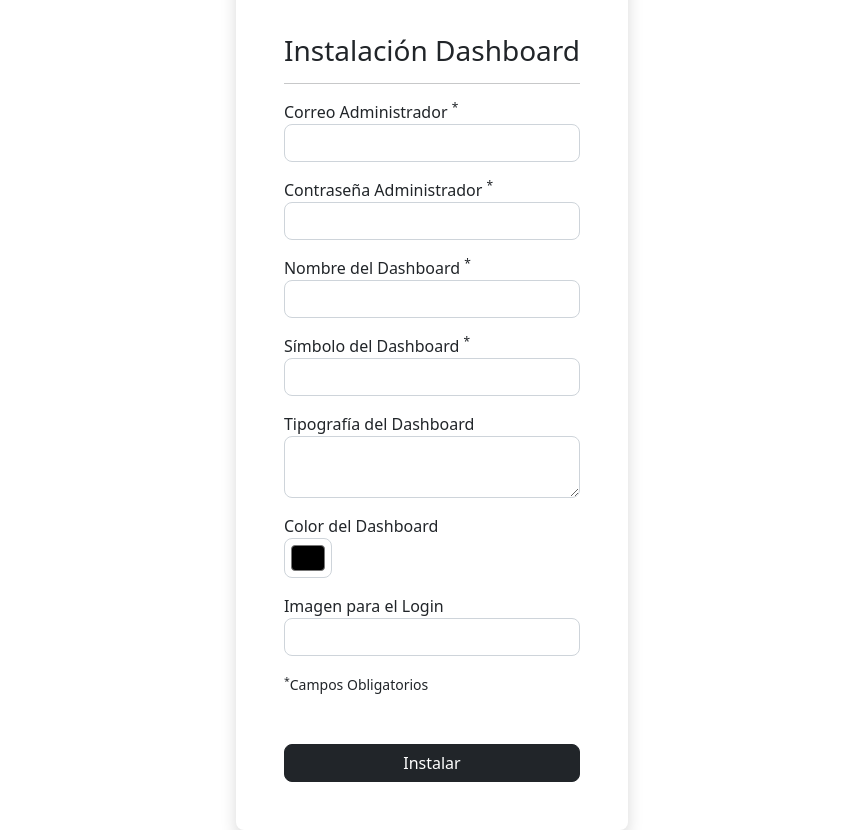
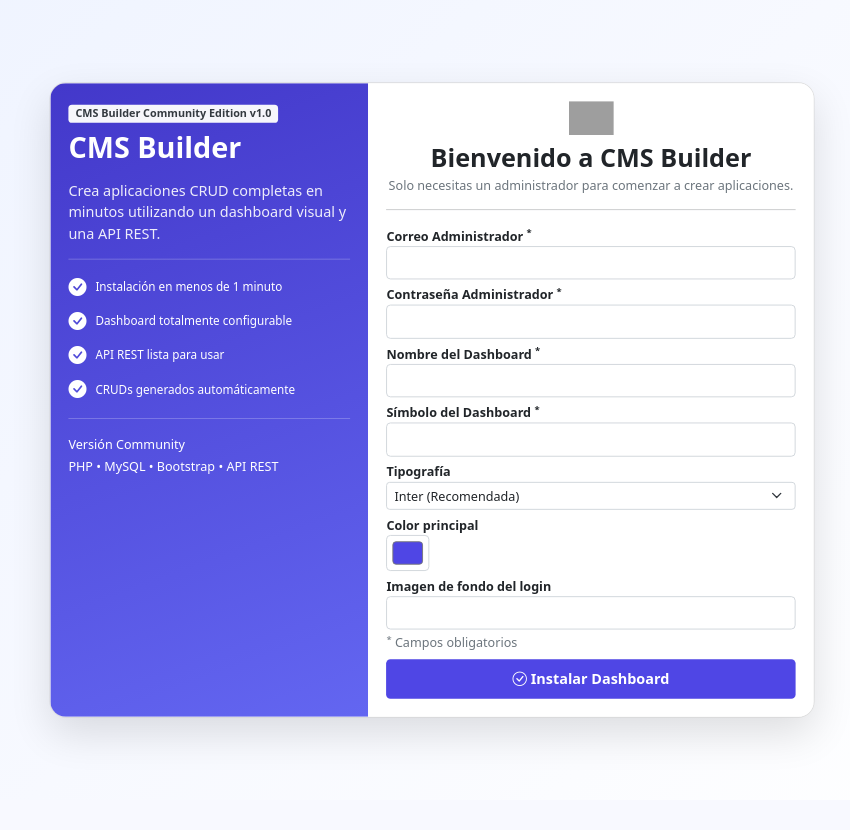
Before and after one commit to puricalvo/cms-builder, a PHP site: page / in a window 1280 px wide. Shown: the whole page, without its empty margins (208-1058 px from the left). After the commit the page ends 741 px from the top, so only its background shows below. Run offline with PHP 8.4, Linux system fonts and the light colour scheme; data that the repository does not hold is empty; some libraries are stand-ins or nearby versions; grey boxes are pictures that could not be loaded.

Commit message:
Actualiza README y documenta cambios de OpenAI e instalador

```diff
--- a/dashboard/controllers/dynamic.controller.php
+++ b/dashboard/controllers/dynamic.controller.php
@@ -114,7 +114,9 @@ class DynamicController{
 
 						$save = CurlController::request($url,$method,$fields);
 
+
 						if($save->status == 200){
+
 
 							echo '
 
--- a/dashboard/controllers/install.controller.php
+++ b/dashboard/controllers/install.controller.php
@@ -75,6 +75,8 @@ class InstallController{
 				color_admin TEXT NULL DEFAULT NULL,
 				back_admin TEXT NULL DEFAULT NULL,
 				scode_admin TEXT NULL DEFAULT NULL,
+				chatgpt_admin TEXT NULL DEFAULT NULL,
+				chatgpt_code_admin TEXT NULL DEFAULT NULL,
 				date_created_admin DATE NULL DEFAULT NULL,
 				date_updated_admin TIMESTAMP on update CURRENT_TIMESTAMP NOT NULL DEFAULT CURRENT_TIMESTAMP,
 				PRIMARY KEY (id_admin))";
@@ -91,6 +93,8 @@ class InstallController{
 				url_page TEXT NULL DEFAULT NULL,
 				icon_page TEXT NULL DEFAULT NULL,
 				type_page TEXT NULL DEFAULT NULL,
+				menu_type_page INT(11) NOT NULL DEFAULT 0,
+    			parent_id_page INT(11) NOT NULL DEFAULT 0,
 				order_page INT NULL DEFAULT '1',
 				date_created_page DATE NULL DEFAULT NULL,
 				date_updated_page TIMESTAMP on update CURRENT_TIMESTAMP NOT NULL DEFAULT CURRENT_TIMESTAMP,
@@ -213,6 +217,8 @@ class InstallController{
 					"url_page" => "inicio",
 					"icon_page" => "bi bi-house-door-fill",
 					"type_page" => "modules",
+					"menu_type_page" => 0,
+    				"parent_id_page" => 0,
 					"order_page" => 1,
 					"date_created_page" => date("Y-m-d")
 				);
@@ -230,6 +236,8 @@ class InstallController{
 					"url_page" => "admins",
 					"icon_page" => "bi bi-person-fill-gear",
 					"type_page" => "modules",
+					"menu_type_page" => 0,
+    				"parent_id_page" => 0,
 					"order_page" => 2,
 					"date_created_page" => date("Y-m-d")
 				);
@@ -247,6 +255,8 @@ class InstallController{
 					"url_page" => "archivos",
 					"icon_page" => "bi bi-file-earmark-image",
 					"type_page" => "custom",
+					"menu_type_page" => 0,
+    				"parent_id_page" => 0,
 					"order_page" => 3,
 					"date_created_page" => date("Y-m-d")
 				);
@@ -409,7 +419,7 @@ class InstallController{
 							"id_module_column" => $tableModule->results->lastId,
 							"title_column" =>  "color_admin",
 							"alias_column" => "color",
-							"type_column" =>  "text",
+							"type_column" =>  "color",
 							"matrix_column"  => "",
 							"visible_column" => 0,
 							"date_created_column" => date("Y-m-d")
@@ -429,6 +439,24 @@ class InstallController{
 							"alias_column" => "seguridad",
 							"type_column" =>  "text",
 							"matrix_column"  => "",
+							"visible_column" => 0,
+							"date_created_column" => date("Y-m-d")
+						],
+						[
+							"id_module_column" => $tableModule->results->lastId,
+							"title_column" => "chatgpt_admin",
+							"alias_column" => "ChatGPT",
+							"type_column" => "object",
+							"matrix_column" => "",
+							"visible_column" => 0,
+							"date_created_column" => date("Y-m-d")
+						],
+						[
+							"id_module_column" => $tableModule->results->lastId,
+							"title_column" => "chatgpt_code_admin",
+							"alias_column" => "ChatGPT",
+							"type_column" => "chatgpt",
+							"matrix_column" => "",
 							"visible_column" => 0,
 							"date_created_column" => date("Y-m-d")
 						]
--- a/dashboard/index.php
+++ b/dashboard/index.php
@@ -20,6 +20,7 @@ $dotenv = Dotenv\Dotenv::createImmutable(__DIR__);
 $dotenv->load();
 
 
+
 require_once "controllers/template.controller.php";
 require_once "controllers/curl.controller.php";
 
--- a/dashboard/views/assets/js/dynamic-forms/dynamic-forms.js
+++ b/dashboard/views/assets/js/dynamic-forms/dynamic-forms.js
@@ -280,7 +280,7 @@ $(document).on("change", ".changeChatGPT", function () {
       fncMatPreloader("off");
       fncSweetAlert("close", ".", "");
 
-      $("#" + title_prompt).summernote("code", response);
+      $("#" + title_prompt + "_chatgpt").summernote("code", response);
     },
   });
 });
--- a/dashboard/views/pages/dynamic/tables/manage/blocks/forms/chatgpt.php
+++ b/dashboard/views/pages/dynamic/tables/manage/blocks/forms/chatgpt.php
@@ -16,7 +16,7 @@
 
 	<textarea
 	class="form-control rounded summernote"
-	id="<?php echo $module->columns[$i]->title_column ?>"
+	id="<?php echo $module->columns[$i]->title_column ?>_chatgpt"
 	name="<?php echo $module->columns[$i]->title_column ?>"><?php if (!empty($data)): ?><?php echo urldecode($data[$module->columns[$i]->title_column]) ?><?php endif ?></textarea>
 
 <?php endif ?>
--- a/dashboard/views/pages/install/install.php
+++ b/dashboard/views/pages/install/install.php
@@ -1,141 +1,322 @@
-<div class="container-fluid">
+<div class="container-fluid install-bg">
 
-	<div class="d-flex flex-wrap justify-content-center align-content-center vh-100">
+    <div class="install-wrapper">
 
-		<div class="card border-0 rounded shadow p-5">
+				<div class="card install-card">
+
+					<div class="row g-0">
+
+						<div class="col-lg-5 install-left">
+
+							<span class="badge bg-light text-dark mb-2">
+							CMS Builder
+							Community Edition
+							v1.0
+							</span>
+
+							<h2>CMS Builder</h2>
+
+							<p class="mt-3">
+
+								Crea aplicaciones CRUD completas en minutos utilizando un dashboard visual y una API REST.
+
+							</p>
+
+							<hr class="border-light opacity-50">
+
+							<div class="step">
+
+								<i class="bi bi-check-circle-fill"></i>
+
+								Instalación en menos de 1 minuto
+
+							</div>
+
+							<div class="step">
+
+								<i class="bi bi-check-circle-fill"></i>
+
+								 Dashboard totalmente configurable
+
+							</div>
+
+							<div class="step">
+
+								<i class="bi bi-check-circle-fill"></i>
+
+								API REST lista para usar
+
+							</div>
+
+							<div class="step">
+
+								<i class="bi bi-check-circle-fill"></i>
+
+								 CRUDs generados automáticamente
+
+							</div>
+							<hr class="border-light opacity-50">
+
+								<small class="opacity-75">
+
+								Versión Community<br>
+
+								PHP • MySQL • Bootstrap • API REST
+
+								</small>
+
+						</div>
+
+						<div class="col-lg-7 install-right">
+
 
 					<form method="POST" class="needs-validation" novalidate>
 
-				<h3 class="pt-3 text-center">Instalación Dashboard</h3>
+						<div class="text-center mb-3">
+
+						<img src="https://cdn-icons-png.flaticon.com/512/9966/9966194.png"
+							width="50"
+							class="mb-2">
+
+							<h3 class="fw-bold mb-1">
+
+								Bienvenido a CMS Builder
+							</h3>
+
+							<p class="text-muted small">
+								Solo necesitas un administrador para comenzar a crear aplicaciones.
+							</p>
+
+						</div>
+
 
 						<hr>
 
-				<div class="form-group mb-3">
 
-					<label for="email_admin">Correo Administrador <sup>*</sup></label>
+						<div class="form-group mb-1">
+
+							<label class="small fw-bold">
+								Correo Administrador <sup>*</sup>
+							</label>
 
 							<input
 							type="email"
-					class="form-control rounded"
-					id="email_admin"
+							class="form-control form-control-sm rounded-3"
 							name="email_admin"
-					required
-					>
-
-					<div class="valid-feedback">Válido.</div>
-    				<div class="invalid-feedback">Campo inválido.</div>
+							required>
 
 						</div>
 
-				<div class="form-group mb-3">
 
-					<label for="password_admin">Contraseña Administrador <sup>*</sup></label>
+						<div class="form-group mb-1">
+
+							<label class="small fw-bold">
+								Contraseña Administrador <sup>*</sup>
+							</label>
 
 							<input
 							type="password"
-					class="form-control rounded"
-					id="password_admin"
+							class="form-control form-control-sm rounded-3"
 							name="password_admin"
-					required
-					>
-
-					<div class="valid-feedback">Válido.</div>
-    				<div class="invalid-feedback">Campo inválido.</div>
+							required>
 
 						</div>
 
-				<div class="form-group mb-3">
 
-					<label for="title_admin">Nombre del Dashboard <sup>*</sup></label>
+						<div class="form-group mb-1">
+
+							<label class="small fw-bold">
+								Nombre del Dashboard <sup>*</sup>
+							</label>
 
 							<input
 							type="text"
-					class="form-control rounded"
-					id="title_admin"
+							class="form-control form-control-sm rounded-3"
 							name="title_admin"
-					required
-					>
-
-					<div class="valid-feedback">Válido.</div>
-    				<div class="invalid-feedback">Campo inválido.</div>
+							required>
 
 						</div>
 
-				<div class="form-group mb-3">
 
-					<label for="symbol_admin">Símbolo del Dashboard <sup>*</sup></label>
+						<div class="form-group mb-1">
+
+							<label class="small fw-bold">
+								Símbolo del Dashboard <sup>*</sup>
+							</label>
 
 							<input
 							type="text"
-					class="form-control rounded"
-					id="symbol_admin"
+							class="form-control form-control-sm rounded-3"
 							name="symbol_admin"
-					required
-					>
-
-					<div class="valid-feedback">Válido.</div>
-    				<div class="invalid-feedback">Campo inválido.</div>
+							required>
 
 						</div>
 
-				<div class="form-group mb-3">
 
-					<label for="font_admin">Tipografía del Dashboard</label>
+						<div class="form-group mb-1">
 
-					<textarea
-					class="form-control rounded"
-					id="font_admin"
-					name="font_admin"
-					></textarea>
+							<label class="small fw-bold">
+								Tipografía
+							</label>
+
+							<select class="form-select form-select-sm" name="font_admin">
+
+								<option value="inter" selected>Inter (Recomendada)</option>
+								<option value="roboto">Roboto</option>
+								<option value="poppins">Poppins</option>
+								<option value="montserrat">Montserrat</option>
+							</select>
 
 						</div>
 
-				<div class="form-group mb-3">
 
-					<label for="color_admin">Color del Dashboard</label>
+						<div class="form-group mb-1">
+
+							<label class="small fw-bold">
+								Color principal
+							</label>
 
 							<input
 							type="color"
-					class="form-control form-control-color rounded"
-					id="color_admin"
+							class="form-control form-control-color rounded-3"
 							name="color_admin"
-					value="#000000"
-					title="Escoge Color"
-					>
+							value="#4f46e5">
 
 						</div>
 
-				<div class="form-group mb-3">
 
-					<label for="back_admin">Imagen para el Login</label>
+						<div class="form-group mb-1">
+
+							<label class="small fw-bold">
+								Imagen de fondo del login
+							</label>
 
 							<input
 							type="text"
-					class="form-control rounded"
-					id="back_admin"
-					name="back_admin"
-					>
+							class="form-control form-control-sm rounded-3"
+							name="back_admin">
 
 						</div>
 
-				<small><sup>*</sup>Campos Obligatorios</small>
 
-				<button type="submit" class="btn btn-dark btn-block w-100 rounded mt-5">Instalar</button>
+						<div class="text-muted small mb-2">
+
+							<sup>*</sup> Campos obligatorios
+
+						</div>
+
+
+						<button
+						type="submit"
+						class="btn btn-primary w-100 rounded-3">
+
+							<i class="bi bi-check-circle"></i>
+							Instalar Dashboard
+
+						</button>
 
 
 						<?php
 
 						require_once "controllers/install.controller.php";
+
 						$install = new InstallController();
-				$install -> install();
+
+						$install->install();
 
 						?>
 
 					</form>
+
+
+				</div>
+
+            </div>
+
+        </div>
 
     </div>
 
 </div>
 
 
-</div>
+<style>
+
+body{
+    margin:0;
+    background:linear-gradient(135deg,#eef3ff 0%,#f7f9ff 50%,#ffffff 100%);
+}
+
+.install-wrapper{
+    min-height:100vh;
+    display:flex;
+    justify-content:center;
+    align-items:center;
+    padding:0px;
+}
+
+.install-card{
+    width:100%;
+    max-width:850px;
+    border-radius:18px;
+    overflow:hidden;
+    box-shadow:0 18px 45px rgba(0,0,0,.12);
+    transform:scale(.90);
+}
+
+.install-left{
+    background:linear-gradient(160deg,#4338CA,#6366F1);
+    color:white;
+    padding:20px;
+
+}
+
+.install-right{
+    padding:20px;
+    background:white;
+}
+
+.install-left h2{
+    font-weight:700;
+}
+
+.install-left p{
+    opacity:.9;
+}
+
+.step{
+    display:flex;
+    align-items:center;
+    gap:10px;
+    margin:8px 0;
+    font-size:13px;
+}
+
+.step i{
+    font-size:20px;
+    color:#fff;
+}
+
+.btn-primary{
+    background:#4F46E5;
+    border:none;
+    border-radius:10px;
+    padding:10px;
+	font-weight:600;
+}
+
+.btn-primary:hover{
+    background:#4338CA;
+}
+
+.form-control{
+    border-radius:10px;
+}
+
+.form-control-sm{
+    padding:.45rem .70rem;
+}
+
+
+
+</style>
--- a/dashboard/views/template.php
+++ b/dashboard/views/template.php
@@ -74,7 +74,29 @@ if($adminTable->status == 404){
 
 		<?php if ($admin->font_admin != null): ?>
 
-			<?php echo $admin->font_admin ?>
+			<?php
+
+				switch ($admin->font_admin) {
+
+					case "inter":
+						echo '<link href="https://fonts.googleapis.com/css2?family=Inter:wght@400;500;600;700&display=swap" rel="stylesheet">';
+						break;
+
+					case "roboto":
+						echo '<link href="https://fonts.googleapis.com/css2?family=Roboto:wght@400;500;700&display=swap" rel="stylesheet">';
+						break;
+
+					case "poppins":
+						echo '<link href="https://fonts.googleapis.com/css2?family=Poppins:wght@400;500;600;700&display=swap" rel="stylesheet">';
+						break;
+
+					case "montserrat":
+						echo '<link href="https://fonts.googleapis.com/css2?family=Montserrat:wght@400;500;600;700&display=swap" rel="stylesheet">';
+						break;
+
+				}
+
+			?>
 
 		<?php endif ?>
 
@@ -91,7 +113,7 @@ if($adminTable->status == 404){
 			<?php if ($admin->font_admin != null):?>
 
 				body{
-					font-family: <?php echo str_replace("+"," ",explode("=",explode(":",explode("?",$admin->font_admin)[1])[0])[1]) ?>, sans-serif !important;
+					font-family: '<?php echo ucfirst($admin->font_admin) ?>', sans-serif !important;
 				}
 
 			<?php endif ?>
```
Also changed, not shown: dashboard/views/pages/dynamic/custom/custom.php (+9 -0 lines), dashboard/views/pages/dynamic/custom/mi_modulo/mi_modulo.php (+1 -8 lines), README.md. Lines whose indentation alone changed are shown as unchanged.
